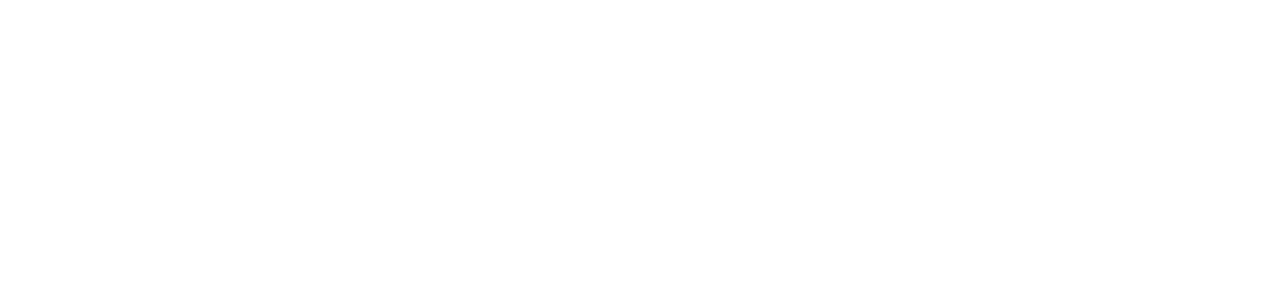
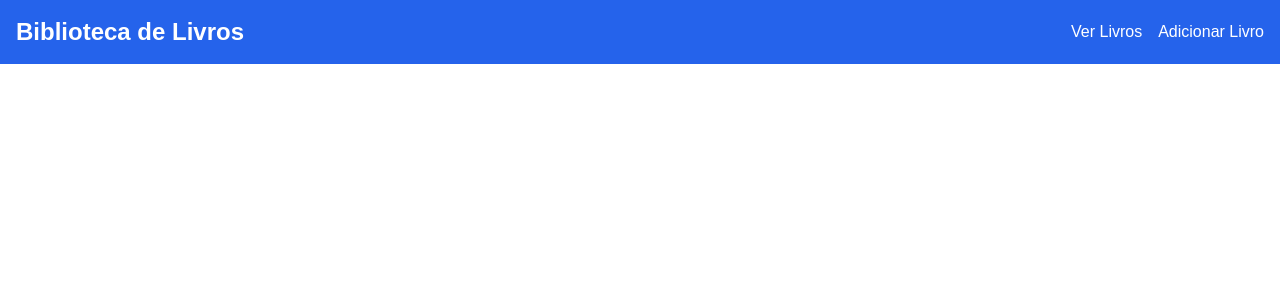
Before and after one commit to cirosardinha/library-management-angular, an Angular app: page / in a window 1280 px wide. Shown: the top 300 px of the page. Built offline with nearby package versions, Linux system fonts and the light colour scheme.

Commit message:
feat: create initial structure

```diff
--- a/src/app/app.component.html
+++ b/src/app/app.component.html
@@ -1 +1,17 @@
+<header
+  class="bg-blue-600 text-white p-4 flex flex-col sm:flex-row sm:justify-between sm:items-center"
+>
+  <h1 class="text-2xl font-bold">Biblioteca de Livros</h1>
+  <nav class="mt-2 space-x-4 sm:mt-0">
+    <a routerLink="/books" class="text-white hover:underline">Ver Livros</a>
+    <a routerLink="/add-book" class="text-white hover:underline"
+      >Adicionar Livro</a
+    >
+  </nav>
+</header>
+
+<main class="p-4">
+  <router-outlet></router-outlet>
+</main>
+
 <router-outlet />
```
